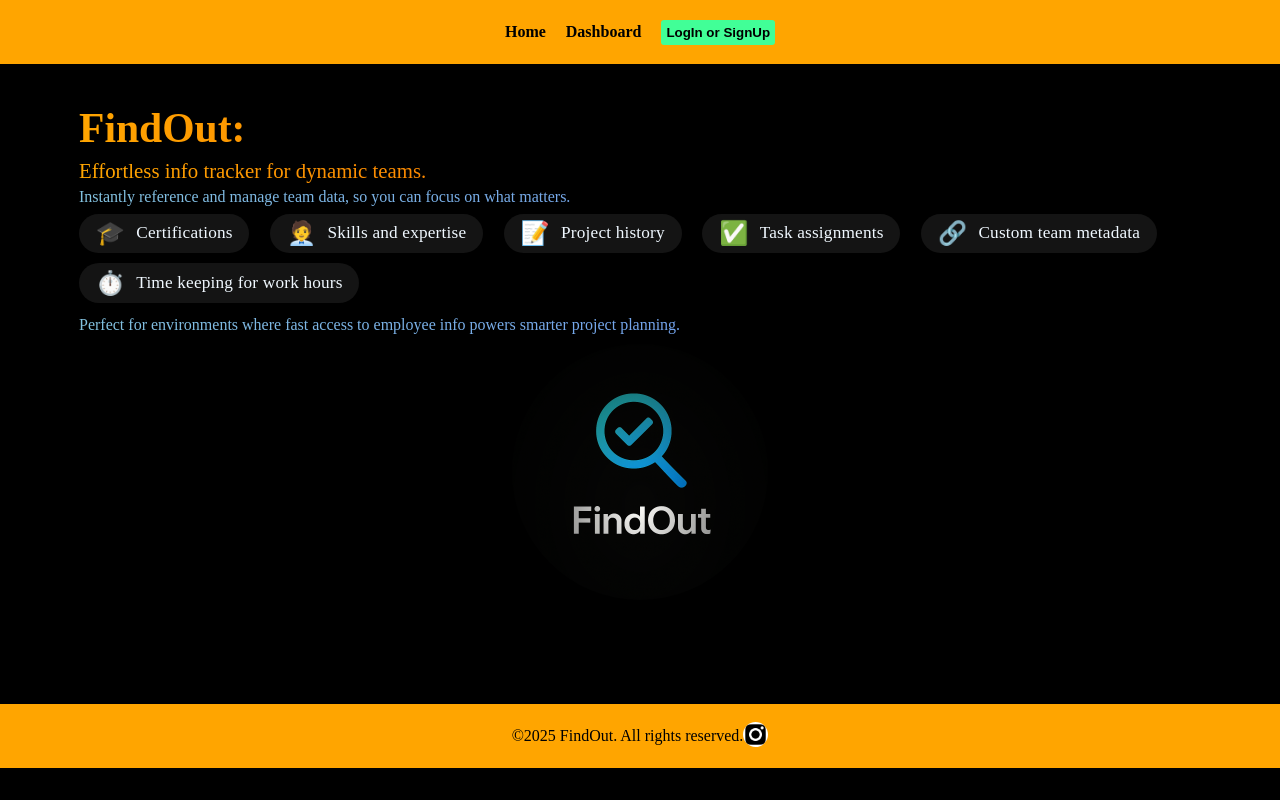
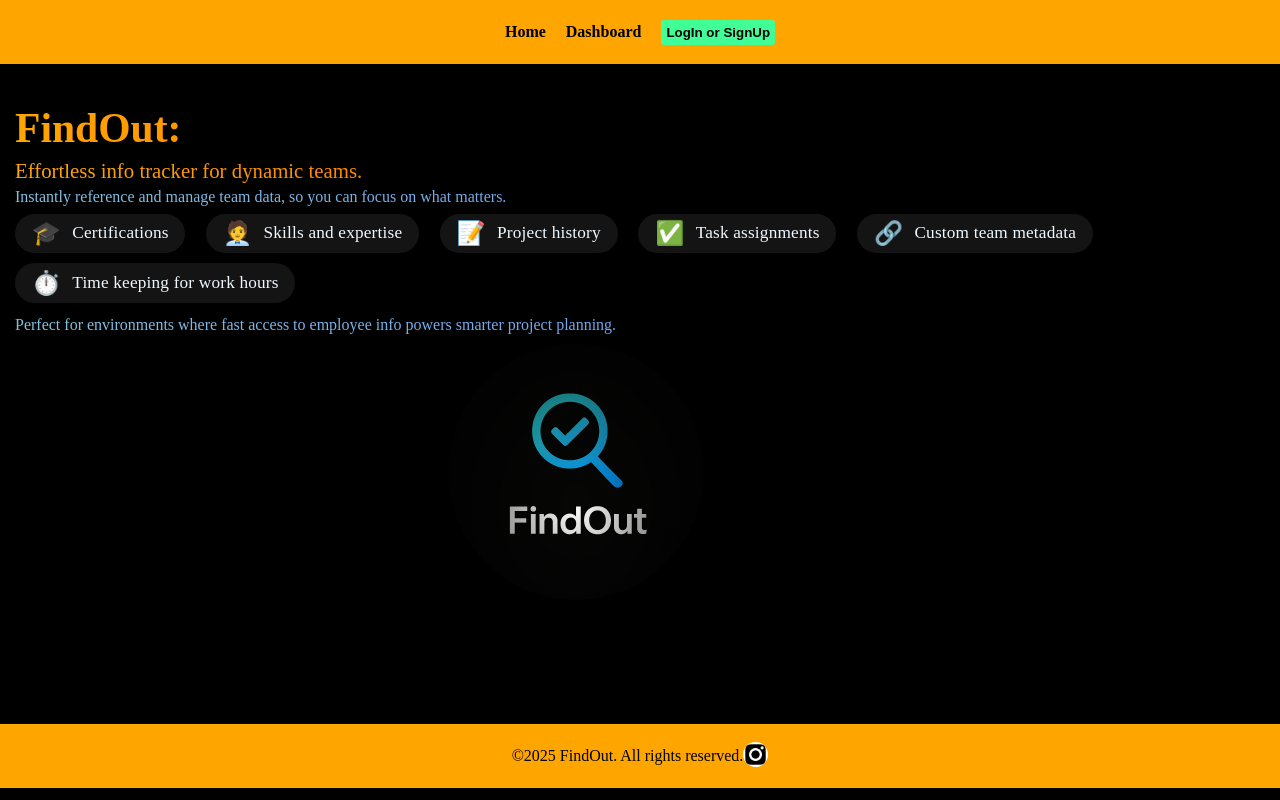
Before and after one commit to Al-Ashir-Intisar/reslife-employee-tracker-app, a Next.js app in the folder findout/: page / in a window 1280 px wide. Built offline with nearby package versions, Linux system fonts and the light colour scheme; no server answers.

Commit message:
Added margin at the bottom of group page

```diff
--- a/findout/src/app/dashboard/[groupPage]/page.module.css
+++ b/findout/src/app/dashboard/[groupPage]/page.module.css
@@ -161,7 +161,7 @@
   background-color: black;
   width: 90vw;
   min-height: 80vh;
-  margin: 0 auto;
+  margin-bottom: 20px;
   gap: 10px;
   display: flex;
   flex-direction: column;
@@ -286,7 +286,7 @@
   .memberDetails {
     width: 100vw !important;
     padding: 2px !important;
-    margin: 0 !important;
+    margin-bottom: 20px !important;
     min-height: unset;
     display: flex !important;
     flex-direction: column !important;
--- a/findout/src/app/globals.css
+++ b/findout/src/app/globals.css
@@ -30,7 +30,7 @@ a {
   background-color: black;
   width: 90vw;
   min-height: 80vh;
-  margin: 0 auto;
+  margin-bottom: 20px;
   padding: 15px;
   gap: 10px;
   display: flex;
```
